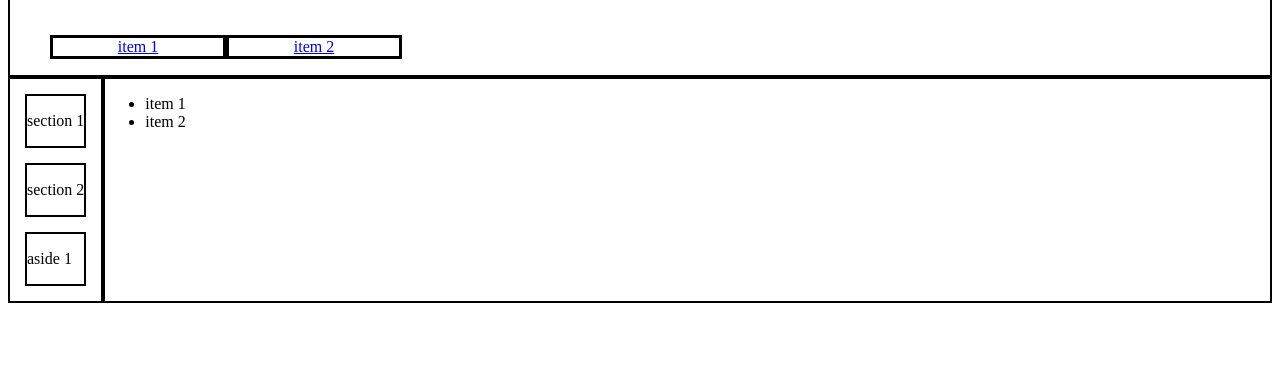
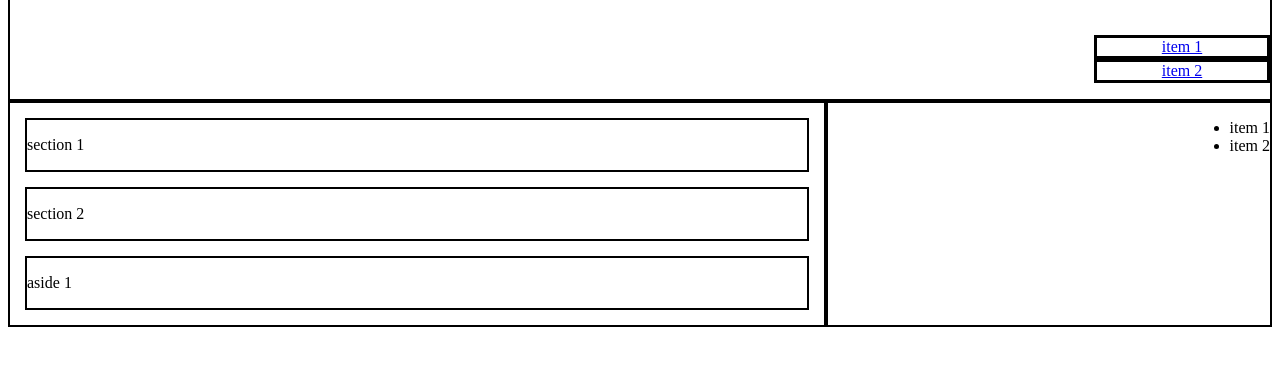
Before and after one commit to rallup/GridFlexPullar, a plain HTML site: page index.html in a window 1280 px wide. Shown: the part 71-436 px from the top of the page. Drawn offline with Linux system fonts and the light colour scheme.

Commit message:
CSS Formatting

```diff
--- a/style.css
+++ b/style.css
@@ -13,7 +13,7 @@ header > h1 {
   text-align: center
 }
 article {
-  flex-grow: 2La;
+  flex-grow: 2;
   display: grid;
   grid-template-columns: 15px 3fr 15px;
   grid-template-rows: 15px auto 15px auto 15px auto 15px;
@@ -45,11 +45,11 @@ aside {
   border: solid black 2px
 }
 
-.menu {
+nav {
   display: flex;
   flex-wrap: wrap;
-  flex-direction: row;
-  justify-content: flex-start
+  flex-direction: column;
+  justify-content: flex-end
 }
 
 .menub {
```
